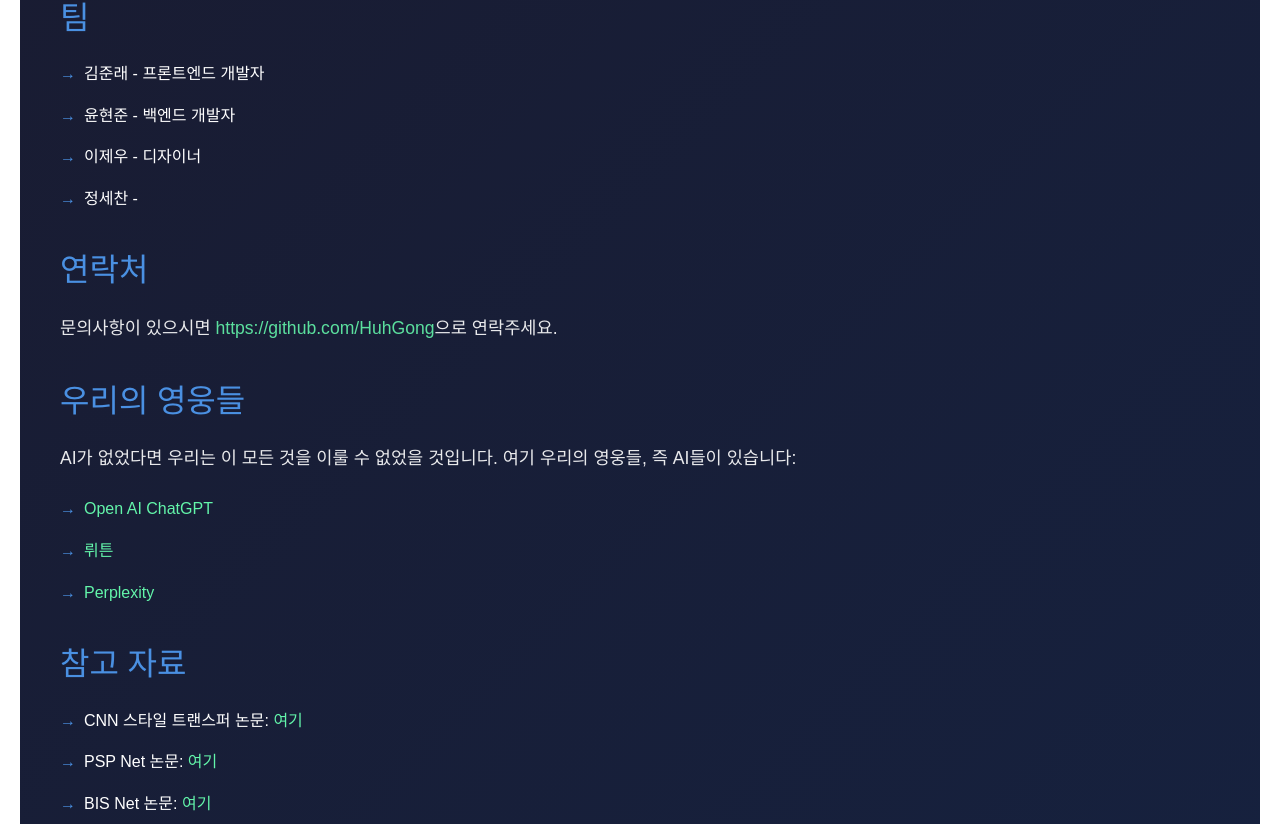
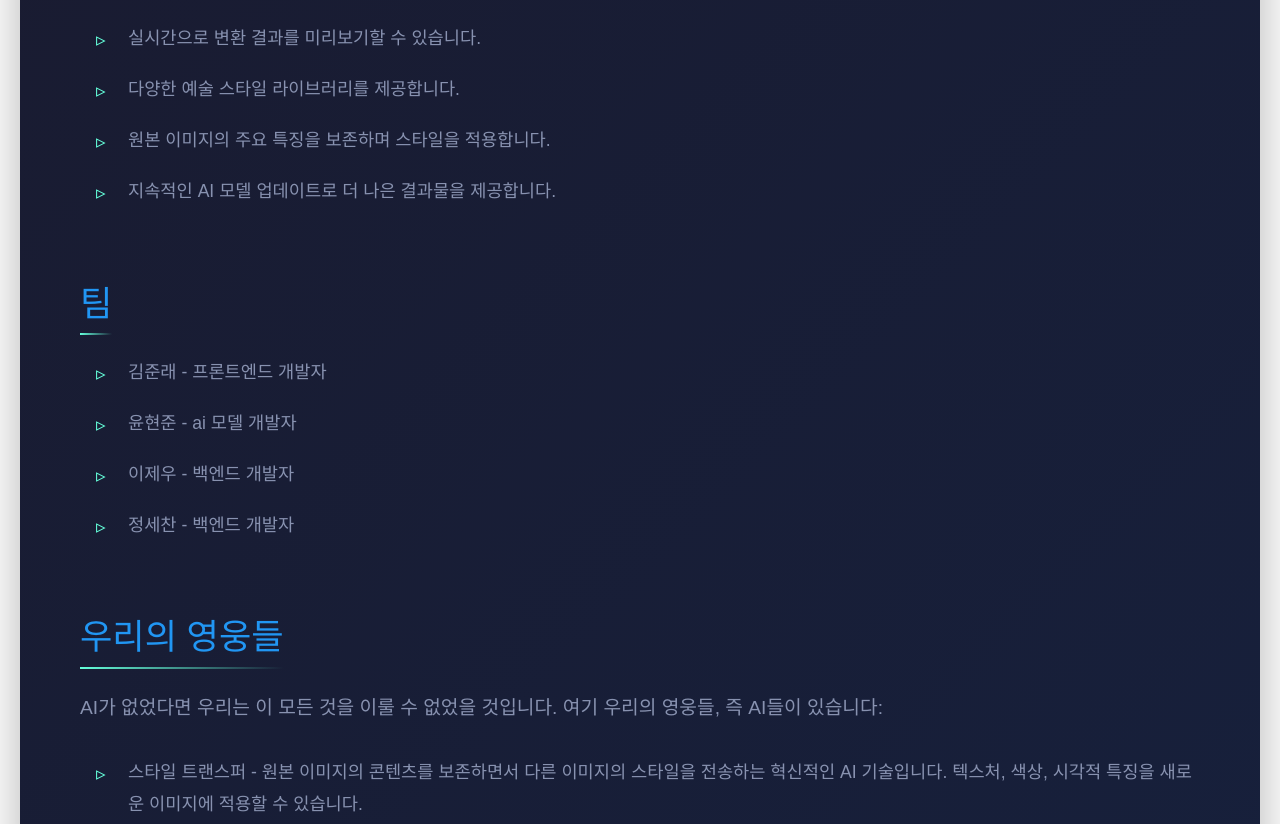
Before and after one commit to HuhGong/selectivemorph4, a React (Create React App) app in the folder front_end/: page /about in a window 1280 px wide. Shown: the part 836-1660 px from the top of the page. Built offline with nearby package versions, Linux system fonts and the light colour scheme.

Commit message:
ui 수정중 - about 수정및 추가

```diff
--- a/front_end/src/About.css
+++ b/front_end/src/About.css
@@ -1,21 +1,26 @@
 .about-container {
     min-height: 100vh;
     background: linear-gradient(135deg, #1a1a2e, #16213e);
-    padding: 40px;
+    padding: 60px;
     color: #fff;
-    font-family: 'Arial', sans-serif;
+    font-family: 'Poppins', sans-serif;
     line-height: 1.6;
-    max-width: 1300px;
+    max-width: 1350px;
+    min-width: 1000px;
     margin: 0 auto;
+    box-shadow: 0 0 50px rgba(0,0,0,0.3);
+    border-radius: 20px;
 }
 
 h1 {
-    font-size: 4rem;
-    margin-bottom: 2rem;
+    font-size: 4.5rem;
+    margin-bottom: 2.5rem;
     margin-top: 2rem;
     position: relative;
-    padding-bottom: 1rem;
+    padding-bottom: 1.5rem;
     color: #2196F3;
+    text-shadow: 0 0 20px rgba(100,255,218,0.3);
+    letter-spacing: -1px;
 }
 
 h1::after {
@@ -23,78 +28,118 @@ h1::after {
     position: absolute;
     bottom: 0;
     left: 0;
-    width: 100px;
+    width: 150px;
     height: 4px;
-    background: linear-gradient(90deg, #4a90e2, #63f5aa);
+    background: linear-gradient(90deg, #64ffda, #0a192f);
     border-radius: 2px;
+    box-shadow: 0 0 20px rgba(100,255,218,0.5);
 }
 
 h2 {
-    color: #4a90e2;
-    margin-top: 2.5rem;
-    margin-bottom: 1.5rem;
-    font-size: 2rem;
+    color: #2196F3;
+    margin-top: 3.5rem;
+    margin-bottom: 2rem;
+    font-size: 2.2rem;
+    position: relative;
+    display: inline-block;
+}
+
+h2::after {
+    content: '';
+    position: absolute;
+    bottom: -10px;
+    left: 0;
+    width: 100%;
+    height: 2px;
+    background: linear-gradient(90deg, #64ffda, transparent);
 }
 
 p {
-    margin-bottom: 1.5rem;
-    font-size: 1.1rem;
-    opacity: 0.9;
+    margin-bottom: 2rem;
+    font-size: 1.2rem;
+    line-height: 1.8;
+    color: #8892b0;
 }
 
 ul {
     list-style: none;
     padding-left: 0;
+    margin-left: 1rem;
 }
 
 li {
-    margin-bottom: 1rem;
-    padding-left: 1.5rem;
+    margin-bottom: 1.2rem;
+    padding-left: 2rem;
     position: relative;
+    color: #8892b0;
+    line-height: 1.8;
+    font-size: 1.1rem;
+    transition: all 0.3s ease;
 }
 
 li::before {
-    content: '→';
+    content: '▹';
     position: absolute;
     left: 0;
-    color: #4a90e2;
+    color: #64ffda;
+    font-size: 1.2rem;
 }
 
 a {
-    color: #63f5aa;
+    color: #64ffda;
     text-decoration: none;
-    transition: color 0.3s ease;
+    position: relative;
+    transition: all 0.3s ease;
+    padding: 0.2rem 0.4rem;
 }
 
 a:hover {
-    color: #4a90e2;
-    text-decoration: underline;
+    color: #64ffda;
+    text-decoration: none;
+    background: rgba(100,255,218,0.1);
+    border-radius: 4px;
+}
+
+a::after {
+    content: '';
+    position: absolute;
+    width: 100%;
+    height: 1px;
+    bottom: 0;
+    left: 0;
+    background-color: #64ffda;
+    transform: scaleX(0);
+    transform-origin: right;
+    transition: transform 0.3s ease;
+}
+
+a:hover::after {
+    transform: scaleX(1);
+    transform-origin: left;
 }
 
 @media (max-width: 768px) {
     .about-container {
-        padding: 20px;
+        padding: 30px;
+        min-width: auto;
     }
 
     h1 {
-        font-size: 2rem;
+        font-size: 3rem;
     }
 
     h2 {
-        font-size: 1.5rem;
+        font-size: 1.8rem;
     }
 
-    p {
+    p, li {
         font-size: 1rem;
     }
 }
 
 @media (hover: hover) {
-    li {
-        transition: transform 0.2s ease;
-    }
-
     li:hover {
         transform: translateX(10px);
+        color: #64ffda;
     }
 }
--- a/front_end/src/About.js
+++ b/front_end/src/About.js
@@ -26,43 +26,42 @@ function About() {
             <h2>팀</h2>
             <ul>
                 <li>김준래 - 프론트엔드 개발자</li>
-                <li>윤현준 - 백엔드 개발자</li>
-                <li>이제우 - 디자이너</li>
-                <li>정세찬 - </li>
+                <li>윤현준 - ai 모델 개발자</li>
+                <li>이제우 - 백엔드 개발자</li>
+                <li>정세찬 - 백엔드 개발자</li>
             </ul>
-            <h2>연락처</h2>
-            <p>문의사항이 있으시면 <a href="https://github.com/HuhGong/selectivemorph4">https://github.com/HuhGong</a>으로 연락주세요.</p>
+
 
             <h2>우리의 영웅들</h2>
             <p>AI가 없었다면 우리는 이 모든 것을 이룰 수 없었을 것입니다. 여기 우리의 영웅들, 즉 AI들이 있습니다:</p>
             <ul>
-                <li>
-                    <a href="[Open AI ChatGPT 사이트 주소]" target="_blank" rel="noopener noreferrer">Open AI ChatGPT</a>
+                <li>스타일 트랜스퍼 - 원본 이미지의 콘텐츠를 보존하면서 다른 이미지의 스타일을 전송하는 혁신적인 AI 기술입니다. 텍스처, 색상, 시각적 특징을 새로운 이미지에 적용할 수
+                    있습니다.
                 </li>
-                <li>
-                    <a href="[뤼튼 사이트 주소]" target="_blank" rel="noopener noreferrer">뤼튼</a>
+                <li>BiSeNet - 실시간 세그멘테이션을 위한 양방향 네트워크로, Detail Branch와 Semantic Branch를 통해 공간 정보와 의미론적 정보를 효과적으로
+                    처리합니다.
                 </li>
-                <li>
-                    <a href="[Perplexity 사이트 주소]" target="_blank" rel="noopener noreferrer">Perplexity</a>
+                <li>PSPNet - 이미지의 전역적 문맥 정보를 활용하는 피라미드 구조의 세그멘테이션 네트워크입니다. CityScape 데이터셋에서 80.2%의 높은 정확도를
+                    달성했습니다.
                 </li>
-                {/* 추가 사이트를 여기에 추가 가능 */}
             </ul>
 
             <h2>참고 자료</h2>
             <ul>
                 <li>
-                    CNN 스타일 트랜스퍼 논문: <a href="https://paperswithcode.com/task/style-transfer" target="_blank"
-                                        rel="noopener noreferrer">여기</a>
+                    <a href="https://paperswithcode.com/task/style-transfer" target="_blank" rel="noopener noreferrer">CNN 스타일 트랜스퍼 관련 사이트</a>
                 </li>
                 <li>
-                    PSP Net 논문: <a href="https://arxiv.org/abs/1612.01105" target="_blank"
-                                   rel="noopener noreferrer">여기</a>
+                    <a href="https://arxiv.org/abs/1612.01105" target="_blank" rel="noopener noreferrer">PSP Net 논문</a>
                 </li>
                 <li>
-                    BIS Net 논문: <a href="https://arxiv.org/abs/1808.00897" target="_blank"
-                                   rel="noopener noreferrer">여기</a>
+                    <a href="https://arxiv.org/abs/1808.00897" target="_blank" rel="noopener noreferrer">BISE Net 논문</a>
                 </li>
             </ul>
+
+            <h2>연락처</h2>
+            <p>문의사항이 있으시면 <a href="https://github.com/HuhGong/selectivemorph4">https://github.com/HuhGong</a>으로 연락주세요.
+            </p>
         </div>
     );
 }
--- a/front_end/src/Header.js
+++ b/front_end/src/Header.js
@@ -5,7 +5,7 @@ const Header = () => {
     return (
         <nav className="navbar navbar-expand-lg navbar-dark fixed-top custom-navbar">
             <div className="container-fluid">
-                <Link className="navbar-brand" to="/">2조프로젝트</Link>
+                <Link className="navbar-brand" to="/">Selective Morph</Link>
                 <button
                     className="navbar-toggler"
                     type="button"
--- a/front_end/src/PhotoSelector.jsx
+++ b/front_end/src/PhotoSelector.jsx
@@ -276,7 +276,7 @@ function PhotoSelector() {
                         {/* Upload Button */}
                         <button type="button" className="btn btn-primary" onClick={handleFileUploadToBackend}
                                 disabled={loading || isUploadDisabled}>
-                            {loading ? '업로드 중...' : '스타일 전송을 위한 업로드'}
+                            {loading ? '업로드 중...' : 'Image Upload'}
                         </button>
 
                         {/* 클래스를 트랜스퍼 버튼 - outputImages가 있을 때만 표시 */}
--- a/front_end/src/header.css
+++ b/front_end/src/header.css
@@ -11,6 +11,7 @@
 
 .navbar-brand:hover {
     color: #90e0ef !important;
+    font-size: 2.5rem;
 }
 
 .nav-link {
```
